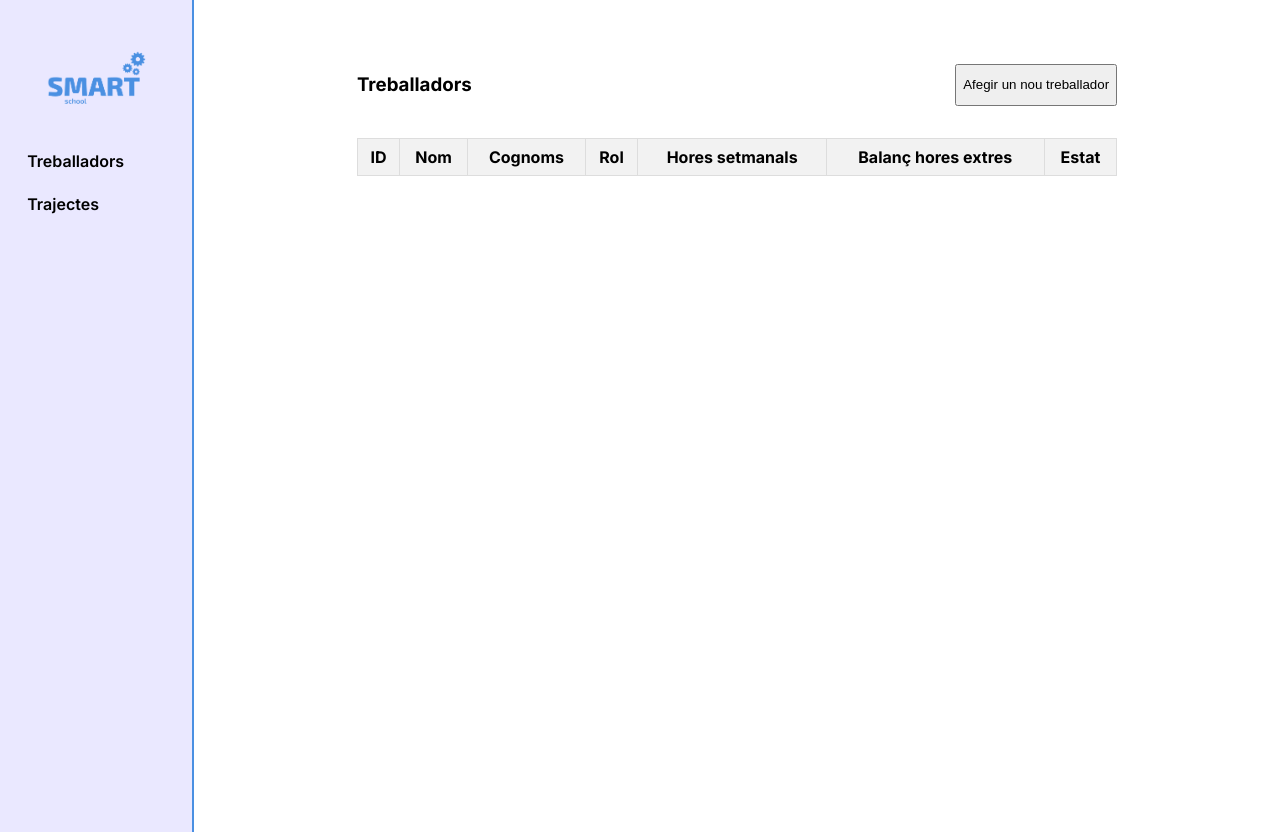
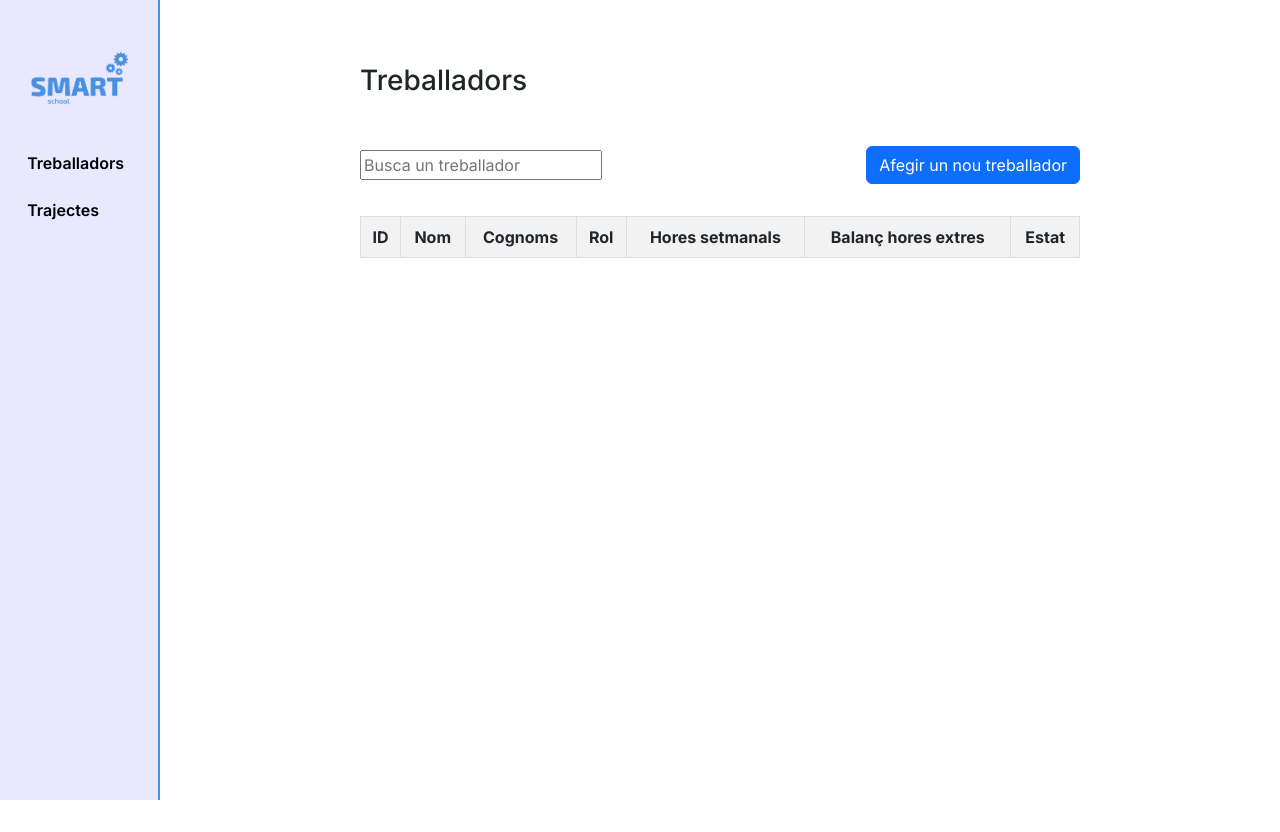
Before and after one commit to Wonobory/smartschool, a website: page client/treballadors.html in a window 1280 px wide. After the commit the page ends 800 px from the top, so only its background shows below. Drawn offline with Linux system fonts and the light colour scheme.

Commit message:
Barra de cerca per nom

```diff
--- a/client/treballadors.html
+++ b/client/treballadors.html
@@ -7,6 +7,9 @@
 
     <script src="/js/jquery.min.js"></script>
     <script src="/js/axios.js"></script>
+
+    <link rel="stylesheet" href="/bootstrap/bootstrap.css">
+    <script defer src="/bootstrap/bootstrap.js"></script>
 
     <script defer src="/js/adminPanel.js"></script>
     <script defer src="/js/mainAdmin.js"></script>
@@ -29,10 +32,15 @@
 
         <div style="width: 100%; height: 100%; display: flex; justify-content: center;">
             <div class="content" id="output" style="width: 70%;">
-                <div style="display: flex; justify-content: space-between; margin-bottom: 2em; margin-top: 2em;">
+                <div style=" margin-bottom: 2em; margin-top: 2em;">
                     <h3>Treballadors</h3>
 
-                    <button>Afegir un nou treballador</button>
+                    <div style="display: flex; justify-content: space-between; align-items: center; margin-top: 3em;">
+
+                        <input type="text" onkeyup="carregarTreballadors()" placeholder="Busca un treballador" id="search-bar">
+                        <button type="button" class="btn btn-primary">Afegir un nou treballador</button>
+                    </div>
+
                 </div>
 
                 <table>
--- a/public/js/adminPanel.js
+++ b/public/js/adminPanel.js
@@ -1,6 +1,12 @@
 function carregarTreballadors() {
-    axios.get('/treballadors').then(res => {
+    axios.get('/treballadors', {params: {query: $('#search-bar')[0].value}}).then(res => {
         const table = $('.treballadors-table')[0]
+
+        console.log(res.data)
+
+        while (table.rows.length > 1) {
+            table.deleteRow(1);
+        }
 
         res.data.forEach(treballador => {
             table.innerHTML += `
```
Also changed, not shown: api.js (+8 -2 lines).
